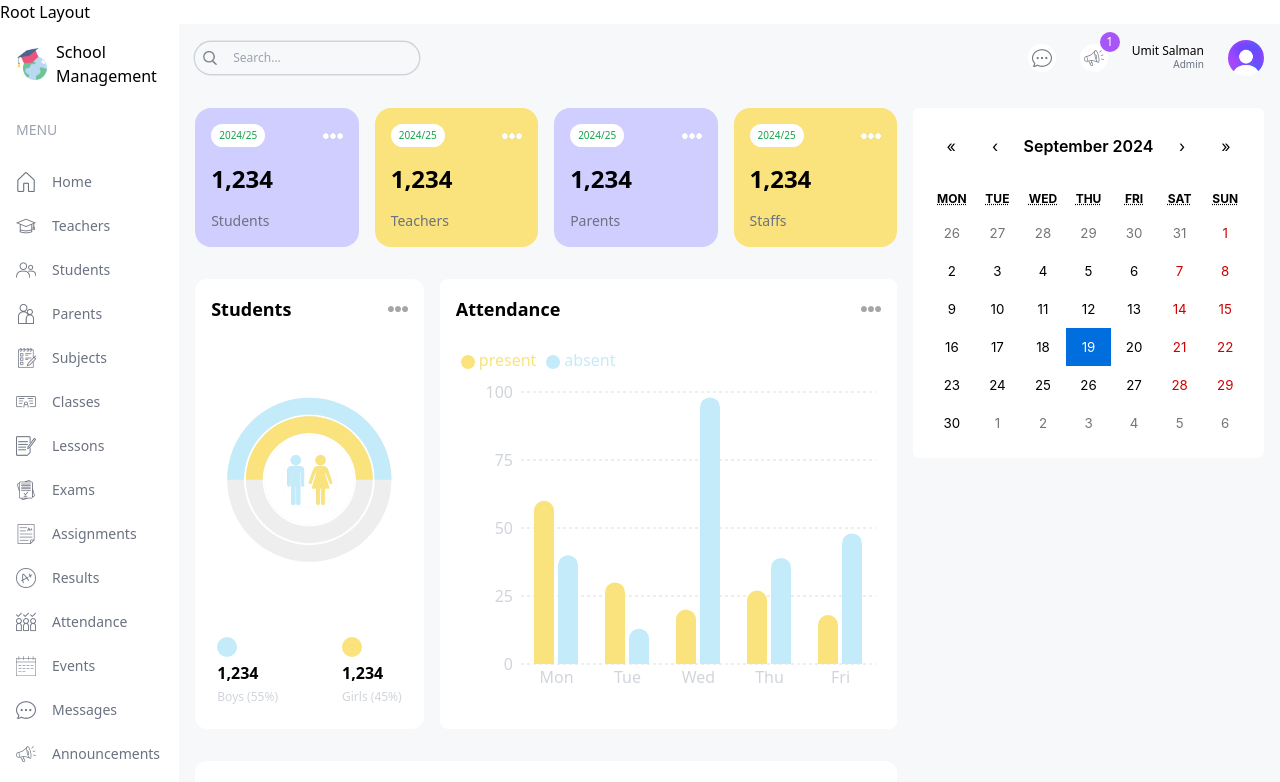
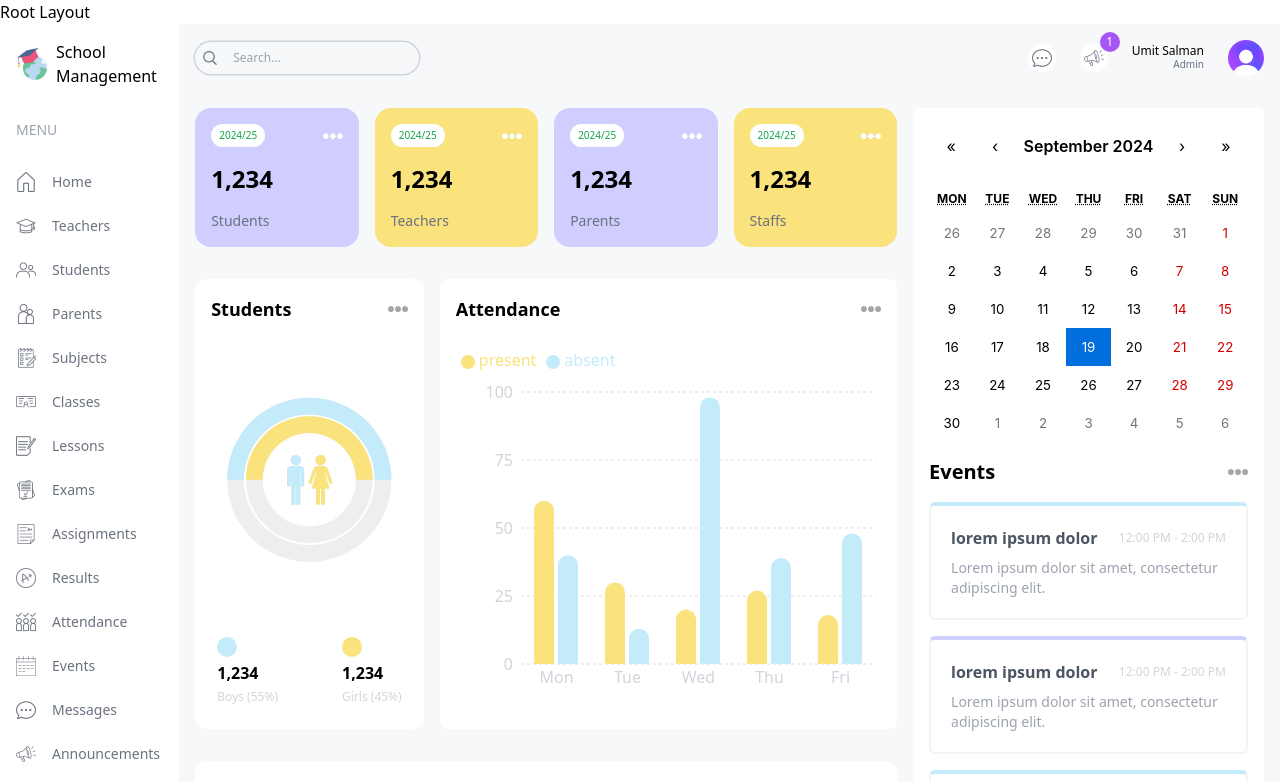
Before and after one commit to usalman/schooler, a Next.js app: page /admin in a window 1280 px wide. Shown: the top 782 px of the page. Built offline with nearby package versions, Linux system fonts and the light colour scheme.

Commit message:
feat: add Events section

```diff
--- a/src/components/EventCalendar.tsx
+++ b/src/components/EventCalendar.tsx
@@ -1,18 +1,57 @@
 'use client'
 
+import Image from 'next/image'
 import { useState } from 'react'
 import Calendar from 'react-calendar'
 import 'react-calendar/dist/Calendar.css'
 
 type ValuePiece = Date | null
+type Value = ValuePiece | [ValuePiece, ValuePiece]
 
-type Value = ValuePiece | [ValuePiece, ValuePiece]
+const events = [
+  {
+    id: 1,
+    title: 'lorem ipsum dolor',
+    time: '12:00 PM - 2:00 PM',
+    description: 'Lorem ipsum dolor sit amet, consectetur adipiscing elit.',
+  },
+  {
+    id: 2,
+    title: 'lorem ipsum dolor',
+    time: '12:00 PM - 2:00 PM',
+    description: 'Lorem ipsum dolor sit amet, consectetur adipiscing elit.',
+  },
+  {
+    id: 3,
+    title: 'lorem ipsum dolor',
+    time: '12:00 PM - 2:00 PM',
+    description: 'Lorem ipsum dolor sit amet, consectetur adipiscing elit.',
+  },
+]
 
 const EventCalendar = () => {
   const [value, onChange] = useState<Value>(new Date())
   return (
     <div className="bg-white p-4 rounded-md">
       <Calendar onChange={onChange} value={value} />
+      <div className="flex items-center justify-between">
+        <h1 className="text-xl font-semibold my-4">Events</h1>
+        <Image src="/moreDark.png" alt="" width={20} height={20} />
+      </div>
+      <div className="flex flex-col gap-4">
+        {events.map((event) => (
+          <div
+            className="p-5 rounded-md border-2 border-gray-100 border-t-4 odd:border-t-Sky even:border-t-Purple"
+            key={event.id}
+          >
+            <div className="flex items-center justify-between">
+              <h1 className="font-semibold text-gray-600">{event.title}</h1>
+              <span className="text-gray-300 text-xs">{event.time}</span>
+            </div>
+            <p className="mt-2 text-gray-400 text-sm">{event.description}</p>
+          </div>
+        ))}
+      </div>
     </div>
   )
 }
```
